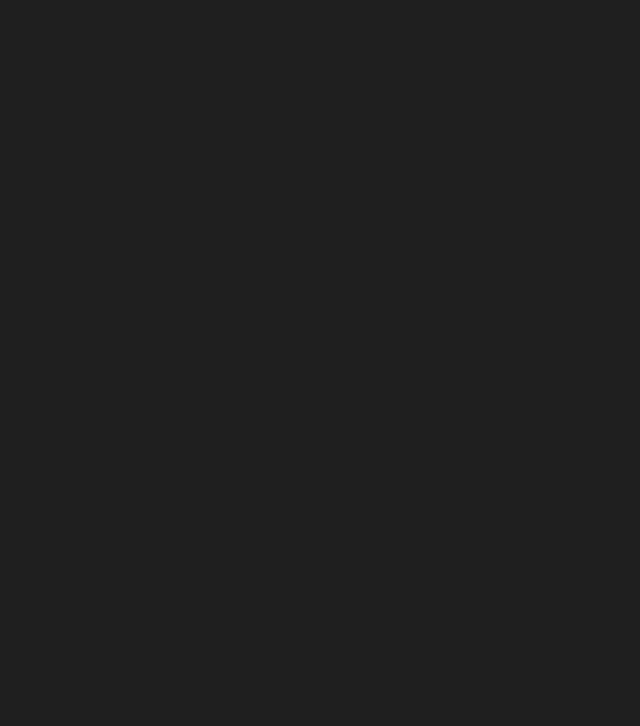
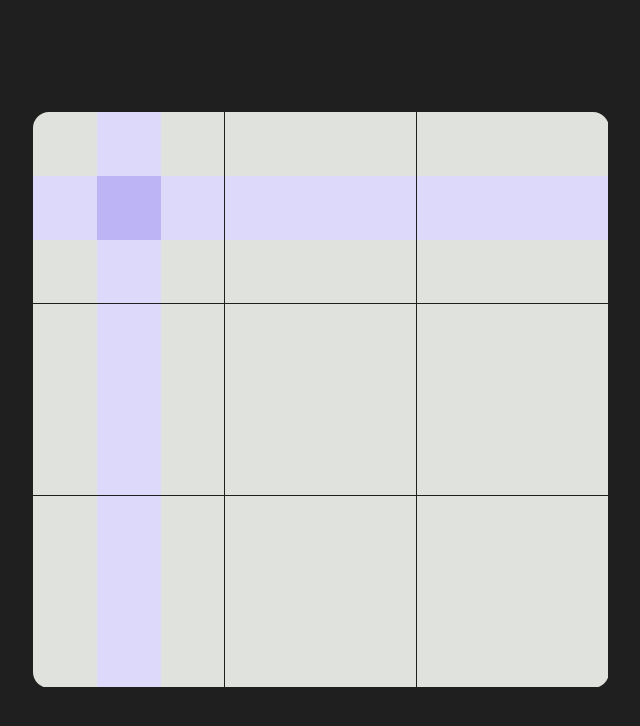
Before and after one commit to Halleys123/Sudoku, a React (Vite) app in the folder client/: page / in a window 1280 px wide. Shown: the top 726 px of the page, without its empty margins (319-959 px from the left). Built offline with nearby package versions, Linux system fonts and the light colour scheme.

Commit message:
Add SudokuBox and MiniBox components for Sudoku game functionality

```diff
--- a/client/src/App.jsx
+++ b/client/src/App.jsx
@@ -1,7 +1,12 @@
 import GeneralLayout from '@layouts/GeneralLayout.jsx';
+import SudokuBox from '@components/sudoku/SudokuBox.jsx';
 
 function App() {
-  return <GeneralLayout></GeneralLayout>;
+  return (
+    <GeneralLayout>
+      <SudokuBox />
+    </GeneralLayout>
+  );
 }
 
 export default App;
--- /dev/null
+++ b/client/src/components/sudoku/MiniBox.jsx
@@ -0,0 +1,24 @@
+export default function MiniBox({
+  data,
+  row,
+  col,
+  selectedCell,
+  style,
+  onClick,
+}) {
+  return (
+    <div
+      className={`w-16 h-16 font-secondary text-xl flex items-center justify-center text-shade-900 transition-colors select-none cursor-pointer ${
+        selectedCell[0] === row && selectedCell[1] === col
+          ? 'bg-primary-200 hover:bg-primary-300'
+          : selectedCell[0] === row || selectedCell[1] === col
+          ? 'hover:bg-primary-200 bg-primary-100'
+          : 'hover:bg-primary-50'
+      }`}
+      style={style}
+      onClick={onClick}
+    >
+      {data ? data : ''}
+    </div>
+  );
+}
--- /dev/null
+++ b/client/src/components/sudoku/SudokuBox.jsx
@@ -0,0 +1,54 @@
+import { useState } from 'react';
+import MiniBox from '@components/sudoku/MiniBox.jsx';
+
+export default function SudokuBox() {
+  const [mode, setMode] = useState('selection'); // continuous-input | note | selection
+  const [sudokuState, setSudokuState] = useState([
+    [0, 0, 0, 0, 0, 0, 0, 0, 0],
+    [0, 0, 0, 0, 0, 0, 0, 0, 0],
+    [0, 0, 0, 0, 0, 0, 0, 0, 0],
+    [0, 0, 0, 0, 0, 0, 0, 0, 0],
+    [0, 0, 0, 0, 0, 0, 0, 0, 0],
+    [0, 0, 0, 0, 0, 0, 0, 0, 0],
+    [0, 0, 0, 0, 0, 0, 0, 0, 0],
+    [0, 0, 0, 0, 0, 0, 0, 0, 0],
+    [0, 0, 0, 0, 0, 0, 0, 0, 0],
+  ]);
+
+  const [selectedCell, setSelectedCell] = useState([1, 1]); // [row, col]
+
+  function handleMiniBoxClick(row, col) {
+    if (row == selectedCell[0] && col == selectedCell[1])
+      setSelectedCell([-1, -1]);
+    else setSelectedCell([row, col]);
+  }
+
+  return (
+    <div className='max-w-xl aspect-square rounded-2xl bg-shade-100 grid grid-cols-9'>
+      {sudokuState.map((rowData, rowIndex) => {
+        return rowData.map((cellData, cellIndex) => {
+          return (
+            <MiniBox
+              key={`${rowIndex}-${cellIndex}`}
+              data={cellData}
+              row={rowIndex}
+              col={cellIndex}
+              onClick={() => handleMiniBoxClick(rowIndex, cellIndex)}
+              selectedCell={selectedCell}
+              style={{
+                borderRight:
+                  cellIndex % 3 === 2
+                    ? '1px solid var(--color-shade-800)'
+                    : '1px solid var(--color-shade-200)',
+                borderBottom:
+                  rowIndex % 3 === 2
+                    ? '1px solid var(--color-shade-800)'
+                    : '1px solid var(--color-shade-200)',
+              }}
+            />
+          );
+        });
+      })}
+    </div>
+  );
+}
```
Also changed, not shown: 1 other file (tests, documents, lock files or other folders).
